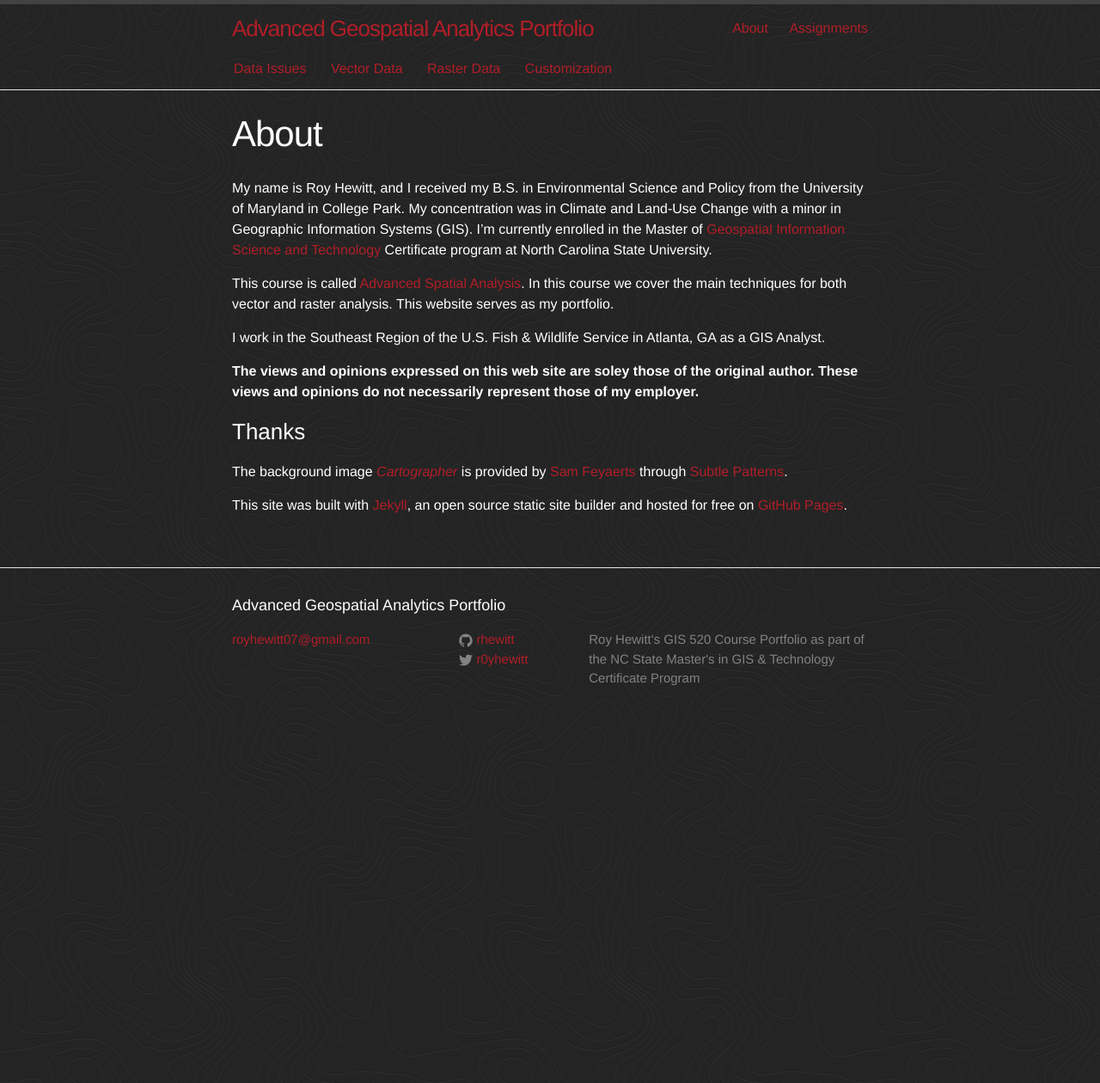
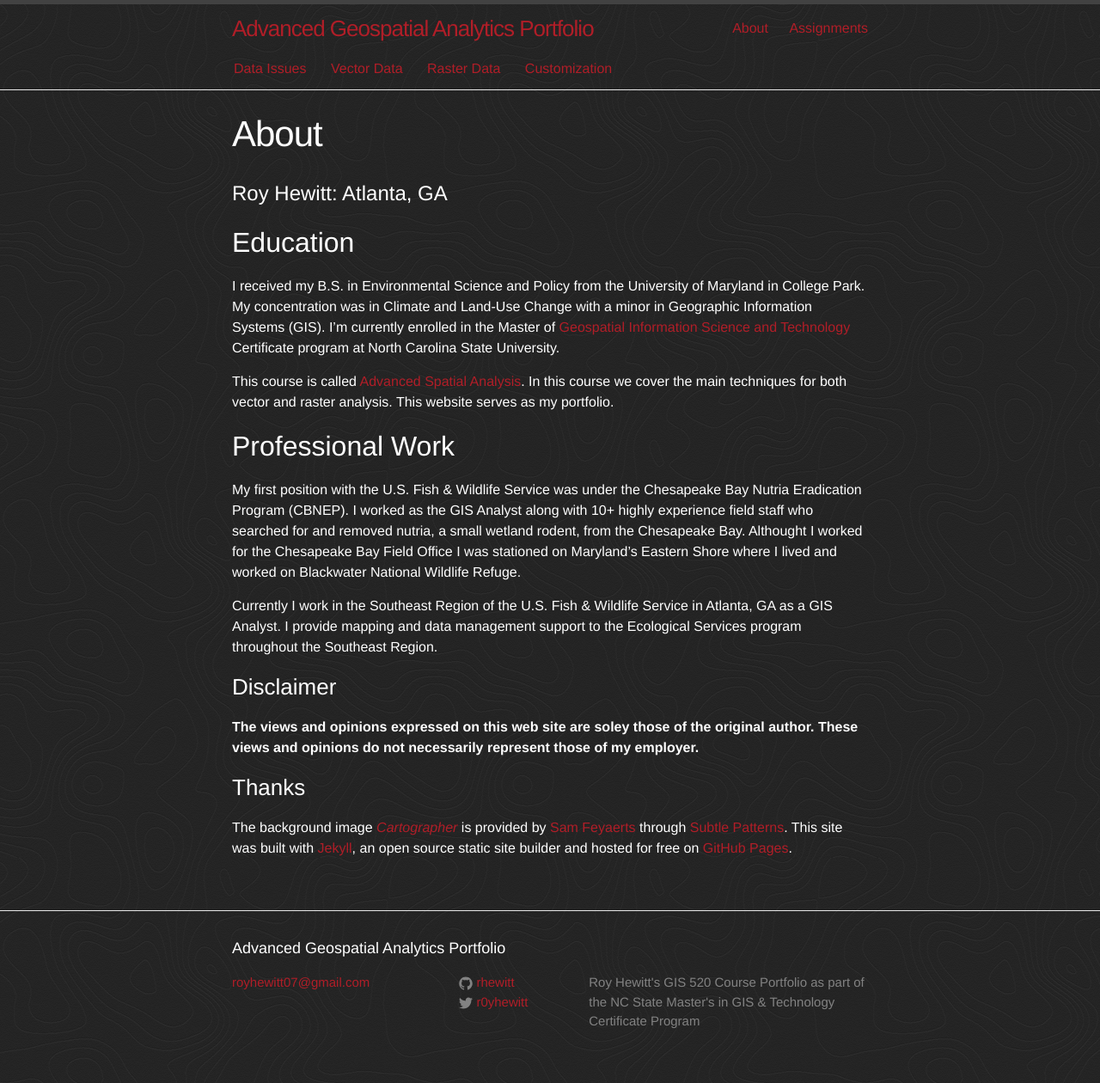
Before and after one commit to rhewitt22/advanced-spatial-analysis, a Jekyll site: the page built from about.md, in a window 1280 px wide. Shown: the whole page at 86% size. Built offline with Jekyll 4.4.1, drawn with Linux system fonts in a browser that asks for light colours; before the commit the page ends 900 px from its top, so only the background shows below that.

Commit message:
Finalized About page

```diff
--- a/about.md
+++ b/about.md
@@ -4,16 +4,24 @@ title: About
 permalink: /about/
 ---
 
-My name is Roy Hewitt, and I received my B.S. in Environmental Science and Policy from the University of Maryland in College Park.  My concentration was in Climate and Land-Use Change with a minor in Geographic Information Systems (GIS).  I'm currently enrolled in the Master of [Geospatial Information Science and Technology](http://geospatial.ncsu.edu/education/programs/mgist/) Certificate program at North Carolina State University.
+# Roy Hewitt: Atlanta, GA
+
+## Education
+
+I received my B.S. in Environmental Science and Policy from the University of Maryland in College Park.  My concentration was in Climate and Land-Use Change with a minor in Geographic Information Systems (GIS).  I'm currently enrolled in the Master of [Geospatial Information Science and Technology](http://geospatial.ncsu.edu/education/programs/mgist/) Certificate program at North Carolina State University.
 
 This course is called [Advanced Spatial Analysis](http://courses.ncsu.edu/gis520/common/index.html).  In this course we cover the main techniques for both vector and raster analysis.  This website serves as my portfolio.
 
-I work in the Southeast Region of the U.S. Fish &amp; Wildlife Service in Atlanta, GA as a GIS Analyst.
+## Professional Work
+
+My first position with the U.S. Fish &amp; Wildlife Service was under the Chesapeake Bay Nutria Eradication Program (CBNEP).  I worked as the GIS Analyst along with 10+ highly experience field staff who searched for and removed nutria, a small wetland rodent, from the Chesapeake Bay.  Althought I worked for the Chesapeake Bay Field Office I was stationed on Maryland's Eastern Shore where I lived and worked on Blackwater National Wildlife Refuge.
+
+Currently I work in the Southeast Region of the U.S. Fish &amp; Wildlife Service in Atlanta, GA as a GIS Analyst.  I provide mapping and data management support to the Ecological Services program throughout the Southeast Region.
+
+### Disclaimer
 
 **The views and opinions expressed on this web site are soley those of the original author. These views and opinions do not necessarily represent those of my employer.**
 
 ### Thanks
 
-The background image [*Cartographer*](http://subtlepatterns.com/?s=cartographer) is provided by [Sam Feyaerts](http://sam.feyaerts.me/) through [Subtle Patterns](http://subtlepatterns.com/).
-
-This site was built with [Jekyll](https://github.com/jekyll/jekyll), an open source static site builder and hosted for free on [GitHub Pages](https://pages.github.com/).
+The background image [*Cartographer*](http://subtlepatterns.com/?s=cartographer) is provided by [Sam Feyaerts](http://sam.feyaerts.me/) through [Subtle Patterns](http://subtlepatterns.com/).  This site was built with [Jekyll](https://github.com/jekyll/jekyll), an open source static site builder and hosted for free on [GitHub Pages](https://pages.github.com/).
```
